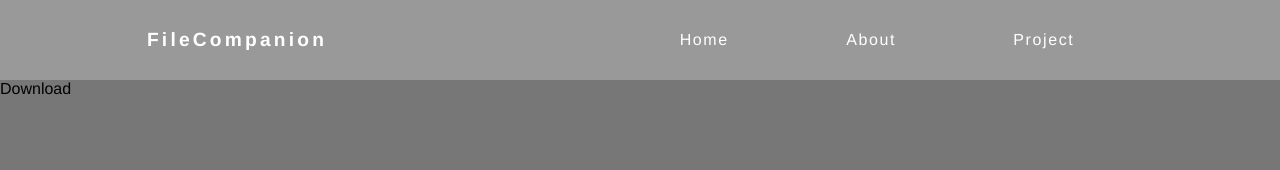
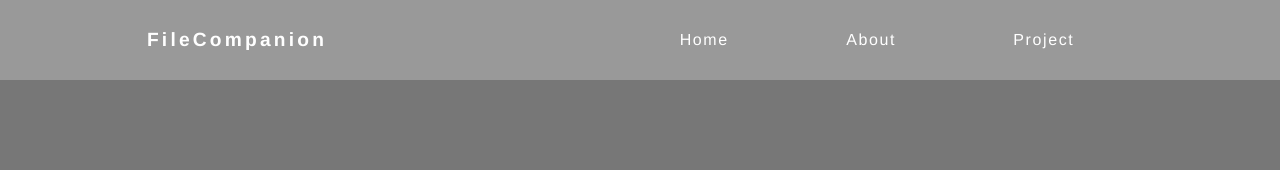
Before and after one commit to IAmSaeve/Dissertation, a React (Create React App) app in the folder app/: page /Download in a window 1280 px wide. Shown: the top 170 px of the page. Built offline with nearby package versions, Linux system fonts and the light colour scheme.

Commit message:
Get download id from URI

```diff
--- a/app/src/Pages/Download.js
+++ b/app/src/Pages/Download.js
@@ -3,7 +3,9 @@ import React from "react";
 class Download extends React.Component {
   render() {
     return (
-      <div>Download</div>
+      <div>
+        <pre>{this.props.match.params.id}</pre>
+      </div>
     );
   }
 }
```
